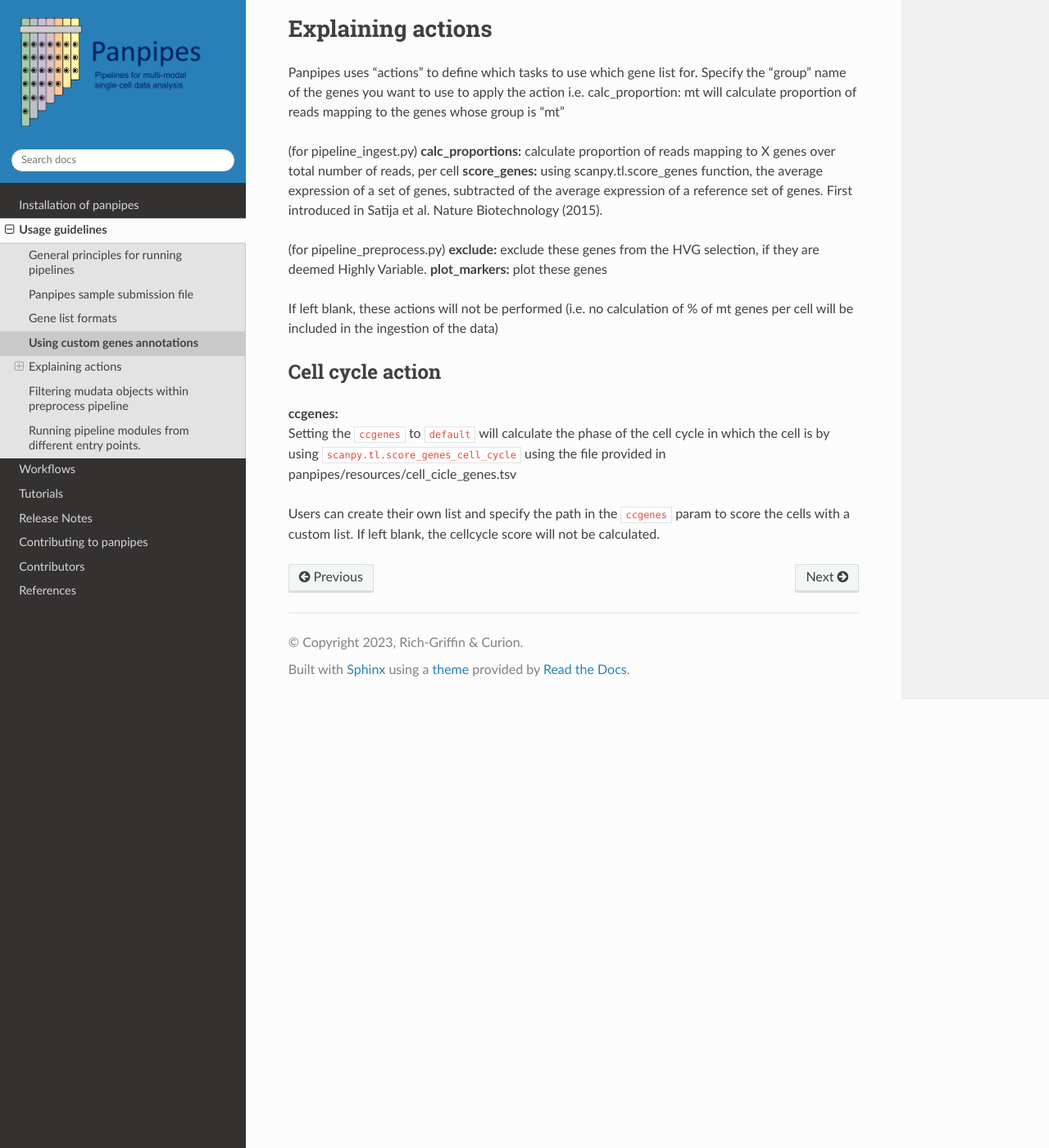
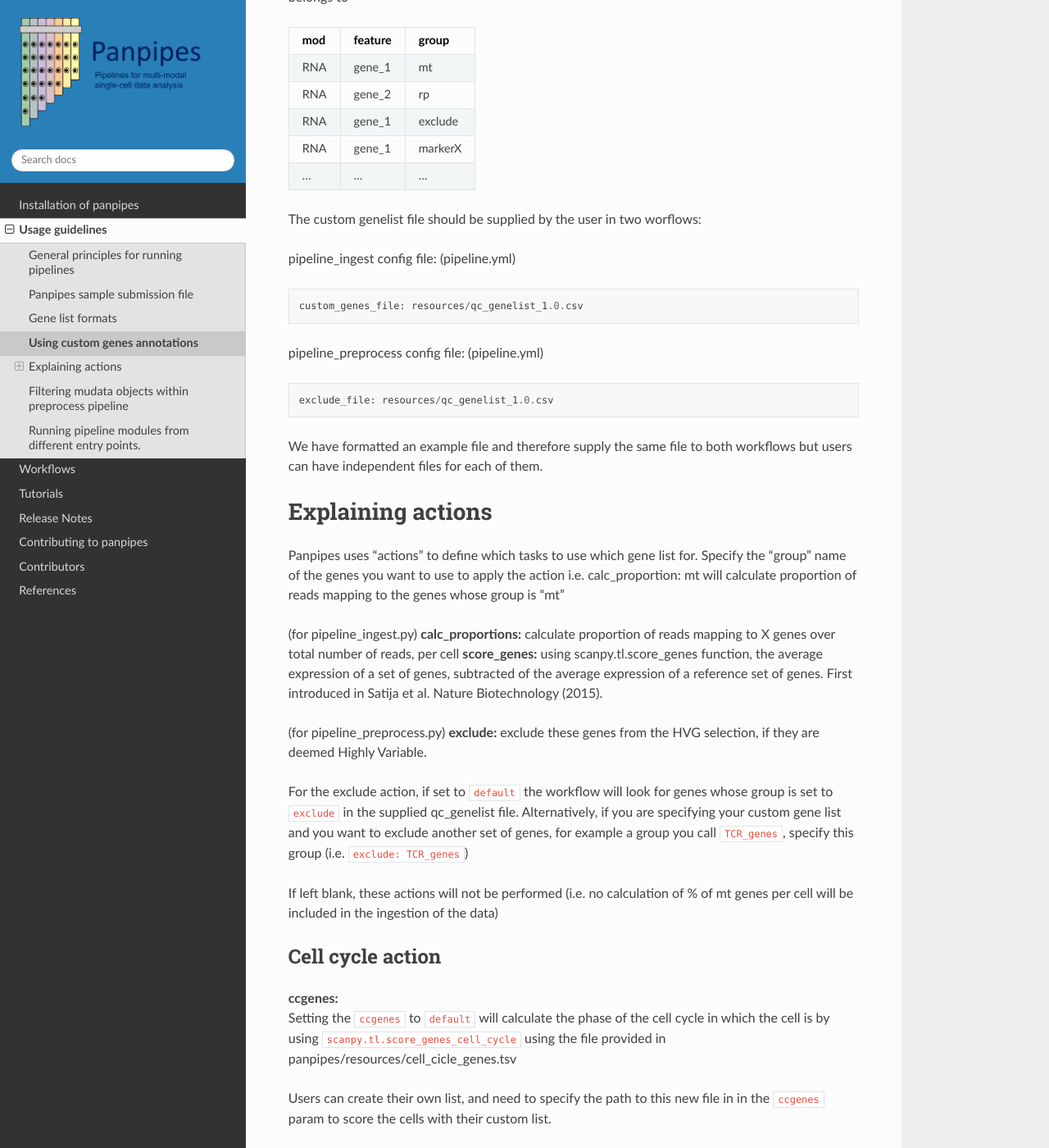
Before and after one commit to bio-la/panpipes-nextflow, a Sphinx documentation site: the page built from docs/usage/custom_genes_annotations.md, in a window 1280 px wide and 1400 px high, scrolled down 839 px. Shown: the whole window at 82% size. Built offline with Sphinx 7.4.7 and the Read the Docs theme 2.0.0, drawn with Linux system fonts in a browser that asks for light colours; some of the changed text lies outside the part shown.

Commit message:
explaining actions

````diff
--- a/docs/usage/custom_genes_annotations.md
+++ b/docs/usage/custom_genes_annotations.md
@@ -7,6 +7,11 @@ We collect some of these genes in example input files:
 
 - the cellcycle genes used in scanpy.score_genes_cell_cycle [Satija et al. (2015), Nature Biotechnology.]
 are stored in  panpipes/resources/cell_cicle_genes.tsv
+
+the file should be a tab separated file with two columns:
+
+**gene_name**:  the name of the gene
+**cc_phase**: which phase of the cell cycle is the gene expression indicative of.
 
 | gene_name | cc_phase |
 | --------- | -------- |
@@ -20,6 +25,11 @@ are stored in  panpipes/resources/cell_cicle_genes.tsv
 
 - an example of a single file storing useful gene lists in panpipes/resources/qc_genelist_1.0.csv
 
+The file should be formatted as a comma separated file, with 3 columns:
+
+**mod**: the modality for the feature in use
+**feature**: feature name, i.e. gene
+**group**: the group the gene belongs to
 
 | mod | feature | group   |
 | --- | ------- | ------- |
@@ -30,6 +40,22 @@ are stored in  panpipes/resources/cell_cicle_genes.tsv
 | ... | ...     | ...     |
 
 
+The custom genelist file should be supplied by the user in two worflows:
+
+pipeline_ingest config file: (pipeline.yml)
+
+```
+custom_genes_file: resources/qc_genelist_1.0.csv
+```
+
+
+pipeline_preprocess config file: (pipeline.yml)
+
+```
+exclude_file: resources/qc_genelist_1.0.csv
+```
+
+We have formatted an example file and therefore supply the same file to both workflows but users can have independent files for each of them.
 
 ## Explaining actions
 
@@ -44,7 +70,8 @@ proportion of reads mapping to the genes whose group is "mt"
 
 (for pipeline_preprocess.py)
 **exclude:** exclude these genes from the HVG selection, if they are deemed Highly Variable.
-**plot_markers:** plot these genes
+
+For the exclude action, if set to `default` the workflow will look for genes whose group is set to `exclude` in the supplied qc_genelist file. Alternatively, if you are specifying your custom gene list and you want to exclude another set of genes, for example a group you call `TCR_genes`, specify this group (i.e. `exclude: TCR_genes`)
 
 If left blank, these actions will not be performed (i.e. no calculation of % of mt genes per cell will be included in the ingestion of the data)
 
@@ -53,5 +80,6 @@ If left blank, these actions will not be performed (i.e. no calculation of % of
 **ccgenes:**
 Setting the `ccgenes` to `default` will calculate the phase of the cell cycle in which the cell is by using `scanpy.tl.score_genes_cell_cycle` using the file provided in panpipes/resources/cell_cicle_genes.tsv
 
-Users can create their own list and specify the path in the `ccgenes` param to score the cells with a custom list.
+Users can create their own list, and need to specify the path to this new file in in the `ccgenes` param to score the cells with their custom list.
+
 If left blank, the cellcycle score will not be calculated.
````
